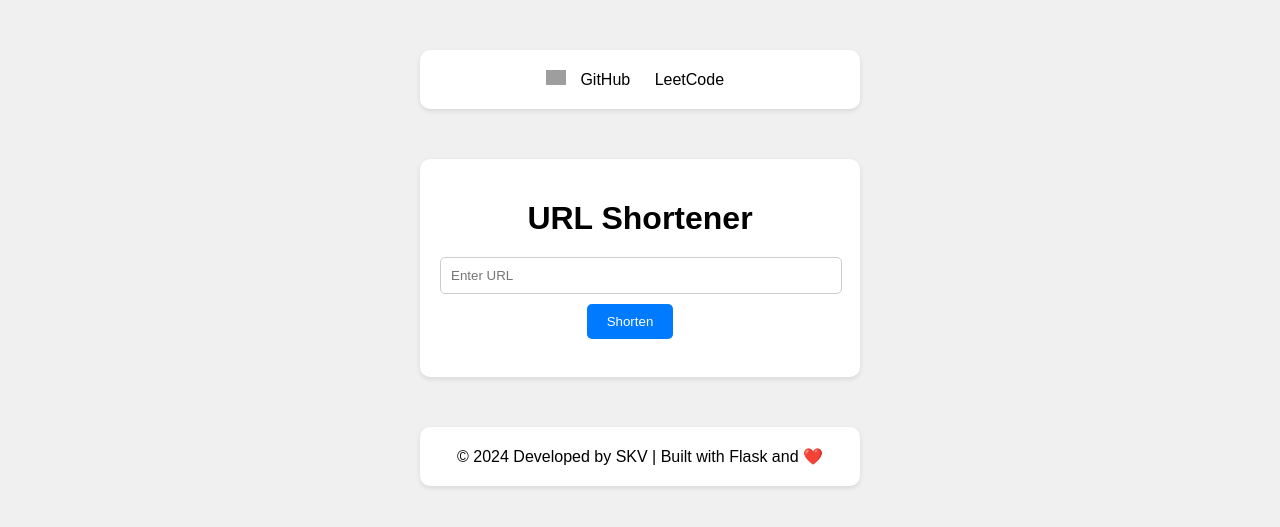
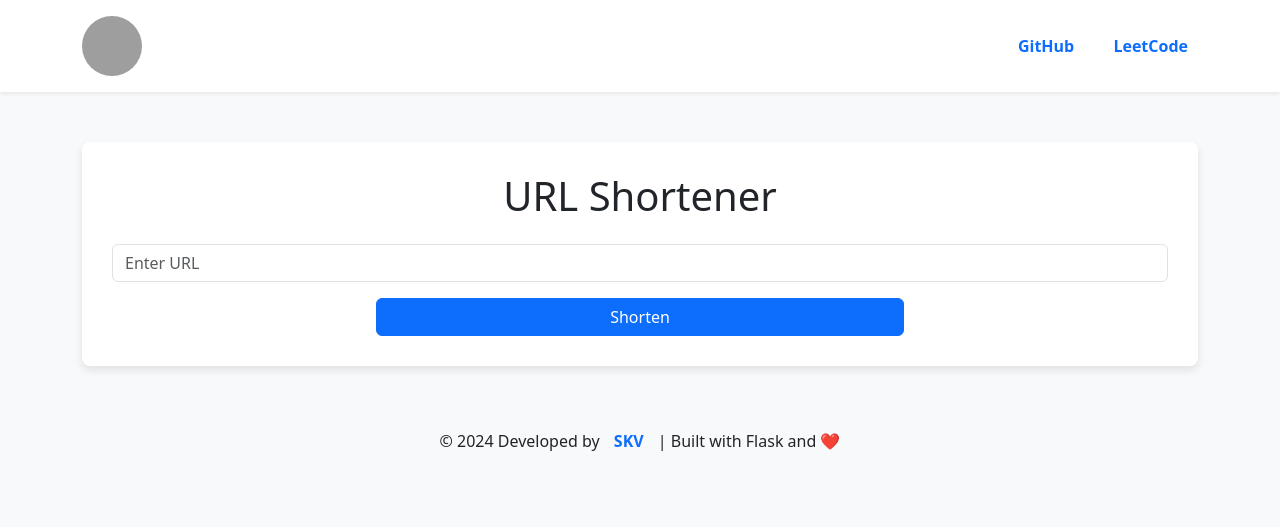
Before and after one commit to SkvProgrammer/url_shortner_python_flask, a Flask app: page / in a window 1280 px wide. Shown: the top 527 px of the page. Run offline with Flask 3, Linux system fonts and the light colour scheme; grey boxes are pictures that could not be loaded.

Commit message:
Add files via upload

```diff
--- a/templates/index.html
+++ b/templates/index.html
@@ -1,140 +1,109 @@
 <!DOCTYPE html>
-<html>
+<html lang="en">
 <head>
+    <meta charset="UTF-8">
+    <meta name="viewport" content="width=device-width, initial-scale=1.0">
     <title>URL Shortener</title>
+    <link rel="icon" type="image/x-icon" href="https://avatars.githubusercontent.com/u/52121091?s=400&u=ba23a83e40e5dd66220ac951a7d4de44ad496e77&v=4">
+    <link href="https://cdn.jsdelivr.net/npm/bootstrap@5.3.3/dist/css/bootstrap.min.css" rel="stylesheet" integrity="sha384-QWTKZyjpPEjISv5WaRU9OFeRpok6YctnYmDr5pNlyT2bRjXh0JMhjY6hW+ALEwIH" crossorigin="anonymous">
 </head>
-<body>
+<body class="bg-light">
+    <script src="https://cdn.jsdelivr.net/npm/bootstrap@5.3.3/dist/js/bootstrap.bundle.min.js" integrity="sha384-YvpcrYf0tY3lHB60NNkmXc5s9fDVZLESaAA55NDzOxhy9GkcIdslK1eN7N6jIeHz" crossorigin="anonymous"></script>
+
     <style>
-        body {
-  font-family: Arial, sans-serif;
-  background-color: #f0f0f0;
-  text-align: center;
-}
-
-.container {
-  max-width: 400px;
-  margin: 50px auto;
-  padding: 20px;
-  background-color: #fff;
-  border-radius: 10px;
-  box-shadow: 0px 2px 5px rgba(0, 0, 0, 0.1);
-}
-
-h1 {
-  margin-bottom: 20px;
-}
-
-input[type="text"] {
-  width: 100%;
-  padding: 10px;
-  border: 1px solid #ccc;
-  border-radius: 5px;
-}
-
-button {
-  background-color: #007bff;
-  color: #fff;
-  border: none;
-  padding: 10px 20px;
-  border-radius: 5px;
-  cursor: pointer;
-}
-
-/* Media Queries for Responsiveness */
-@media (max-width: 768px) {
-  .container {
-    max-width: 90%;
-  }
-}
-
-@media (max-width: 480px) {
-  h1 {
-    font-size: 20px;
-  }
-  input[type="text"], button {
-    padding: 8px;
-    font-size: 14px;
-  }
-}
-
-header, footer {
-            text-align: center;
-
-            background-color: #f0f0f0;
+        .logo {
+            width: 60px;
+            height: 60px;
+            border-radius: 50%;
         }
 
         header a {
-            color: #007bff;
+            color: #0d6efd;
+            margin-left: 15px;
             text-decoration: none;
-            margin: 0 10px;
+            font-weight: bold;
         }
 
-        footer p {
-            margin: 0;
+        header a:hover {
+            text-decoration: underline;
         }
 
-        .logo {
-            width: 20px;
-            height: auto;
-        }
-        .container {
-            max-width: 400px;
-            margin:
- 50px auto;
-            padding: 20px;
-            background-color: #fff;
-            border-radius: 10px;
-            box-shadow: 0px 2px 5px rgba(0, 0, 0, 0.1);
+        footer {
+            background-color: #f8f9fa;
+            padding: 15px 0;
         }
 
-        h1 {
-            margin-bottom: 20px;
+        .form-container {
+            margin-top: 50px;
+            padding: 30px;
+            background-color: white;
+            border-radius: 8px;
+            box-shadow: 0 4px 8px rgba(0, 0, 0, 0.1);
         }
 
-        input[type="text"] {
-            width: 100%;
-            padding: 10px;
-            border: 1px solid #ccc;
-            border-radius: 5px;
+        button {
+            background-color: #0d6efd;
+            color: white;
+            border: none;
+            padding:0px;
         }
-        #relink {
-  color: black !important;
-  text-decoration: none;
 
-  font-family: 'Montserrat', sans-serif;
-
+        button:hover {
+            background-color: #0056b3;
+        }
+        a {
+    color: #0d6efd; /* Bootstrap primary color */
+    font-weight: bold; /* Make links stand out */
+    text-decoration: none; /* Remove underline */
+    padding: 5px 10px; /* Add some padding for a button-like feel */
+    border-radius: 5px; /* Rounded edges */
+    transition: background-color 0.3s ease, color 0.3s ease; /* Smooth hover transition */
 }
 
-#relink:hover {
-  color: black!important; /* A slightly darker blue on hover */
-  font-style: italic;
-
+a:hover {
+    background-color: #0d6efd; /* Highlight background on hover */
+    color: white; /* Contrast text color on hover */
+    text-decoration: none; /* Keep underline removed */
 }
 
     </style>
-      <header>
-        <div class="container" style="line-height:auto;">
+
+    <!-- Header -->
+    <header class="py-3 bg-white shadow-sm">
+        <div class="container d-flex align-items-center justify-content-between">
             <img src="https://avatars.githubusercontent.com/u/52121091?s=400&u=ba23a83e40e5dd66220ac951a7d4de44ad496e77&v=4" alt="Your Logo" class="logo">
-            <a href="https://github.com/skvprogrammer" target="_blank" id="relink">GitHub</a>
-            <a href="https://leetcode.com/u/skvprogrammer" target="_blank" id="relink">LeetCode</a>
-           <!-- <a href="https://your-portfolio-website.com" target="_blank">More Projects</a>
-        !--></div>
+            <div>
+                <a href="https://github.com/skvprogrammer" target="_blank">GitHub</a>
+                <a href="https://leetcode.com/u/skvprogrammer" target="_blank">LeetCode</a>
+            </div>
+        </div>
     </header>
-    <div class="container" style="text-align: center;">
-        <h1>URL Shortener</h1>
-        <form action="/shorten" method="POST" style="margin-right:20px;">
-            <input type="text" name="url" placeholder="Enter URL" required>
-            <button type="submit" style="margin-top:10px;">Shorten</button>
-        </form>
 
+    <!-- Main Content -->
+    <div class="container">
+        <div class="form-container mx-auto text-center">
+            <h1 class="mb-4">URL Shortener</h1>
+            <form action="/shorten" method="POST" class="row g-3">
+                <div class="col-12">
+                    <input type="url" name="url" class="form-control" placeholder="Enter URL" required style="box-shadow:none!important;">
+                </div>
+                <div class="col-12">
+                    <button type="submit" class="btn btn-primary w-50">Shorten</button>
+                </div>
+            </form>
+        </div>
     </div>
-    <footer>
-        <div class="container">
-            <p>&copy; <span id="currentYear"></span>  Developed by <a href="https://github.com/skvprogrammer" id="relink">SKV</a> | Built with Flask and ❤️</p>
+
+    <!-- Footer -->
+    <footer class="mt-5">
+        <div class="container text-center">
+            <p class="mb-0">&copy; <span id="currentYear"></span> Developed by <a href="https://github.com/skvprogrammer" target="_blank">SKV</a> | Built with Flask and ❤️</p>
         </div>
     </footer>
+
+    <!-- Script -->
     <script>
         document.getElementById("currentYear").textContent = new Date().getFullYear();
-      </script>
+    </script>
 </body>
 </html>
```
Also changed, not shown: templates/shorten.html (+75 -24 lines).
